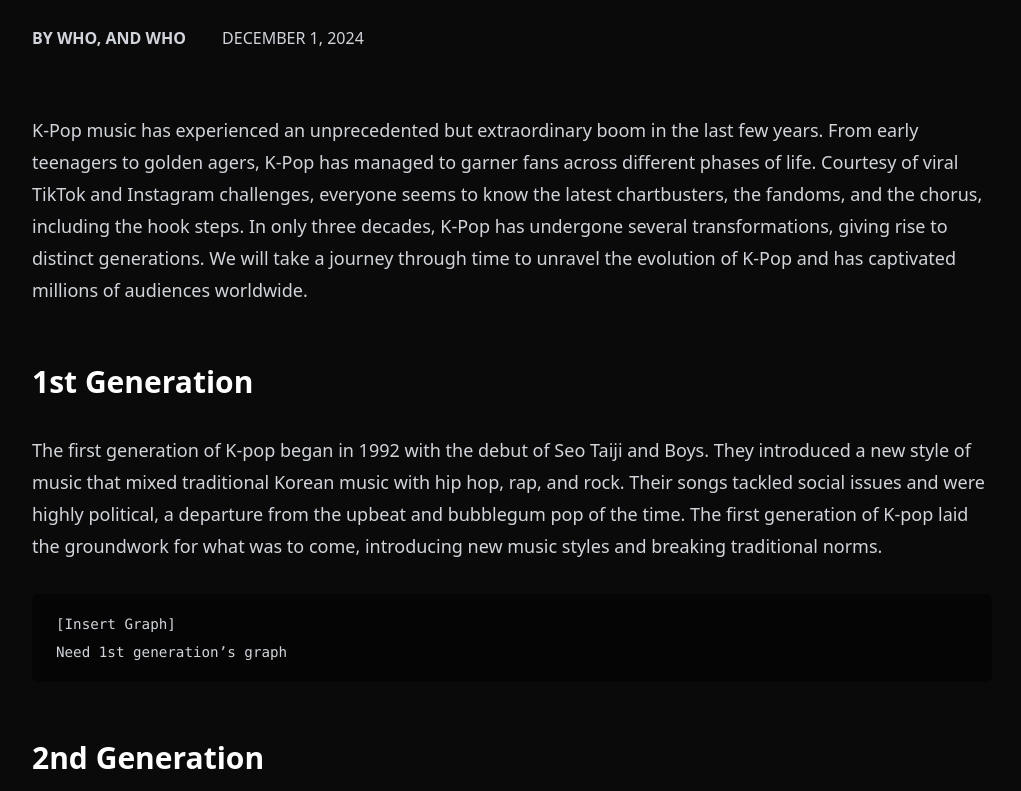
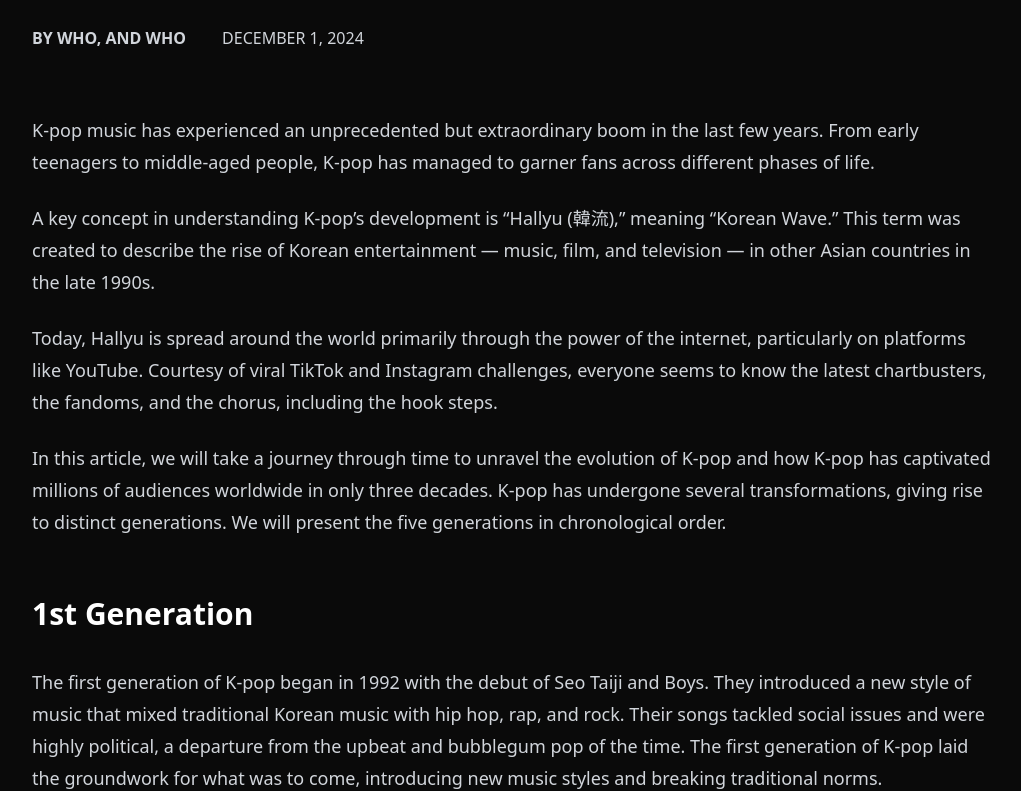
Before and after one commit to Pullze/kpop-info-vis, a React (Vite) app in the folder app/: page / in a window 1280 px wide. Shown: the part 635-1426 px from the top of the page, without its empty margins (128-1149 px from the left). Built offline with nearby package versions, Linux system fonts and the light colour scheme.

Commit message:
update article

```diff
--- a/app/src/docs/kpop.mdx
+++ b/app/src/docs/kpop.mdx
@@ -1,5 +1,10 @@
-K-Pop music has experienced an unprecedented but extraordinary boom in the last few years. From early teenagers to golden agers, K-Pop has managed to garner fans across different phases of life. Courtesy of viral TikTok and Instagram challenges, everyone seems to know the latest chartbusters, the fandoms, and the chorus, including the hook steps.
-In only three decades, K-Pop has undergone several transformations, giving rise to distinct generations. We will take a journey through time to unravel the evolution of K-Pop and has captivated millions of audiences worldwide.
+K-pop music has experienced an unprecedented but extraordinary boom in the last few years. From early teenagers to middle-aged people, K-pop has managed to garner fans across different phases of life.
+
+A key concept in understanding K-pop’s development is “Hallyu (韓流),” meaning “Korean Wave.” This term was created to describe the rise of Korean entertainment — music, film, and television — in other Asian countries in the late 1990s.
+
+Today, Hallyu is spread around the world primarily through the power of the internet, particularly on platforms like YouTube. Courtesy of viral TikTok and Instagram challenges, everyone seems to know the latest chartbusters, the fandoms, and the chorus, including the hook steps.
+
+In this article, we will take a journey through time to unravel the evolution of K-pop and how K-pop has captivated millions of audiences worldwide in only three decades. K-pop has undergone several transformations, giving rise to distinct generations. We will present the five generations in chronological order.
 
 ## 1st Generation
 The first generation of K-pop began in 1992 with the debut of Seo Taiji and Boys. They introduced a new style of music that mixed traditional Korean music with hip hop, rap, and rock. Their songs tackled social issues and were highly political, a departure from the upbeat and bubblegum pop of the time. The first generation of K-pop laid the groundwork for what was to come, introducing new music styles and breaking traditional norms.
```
